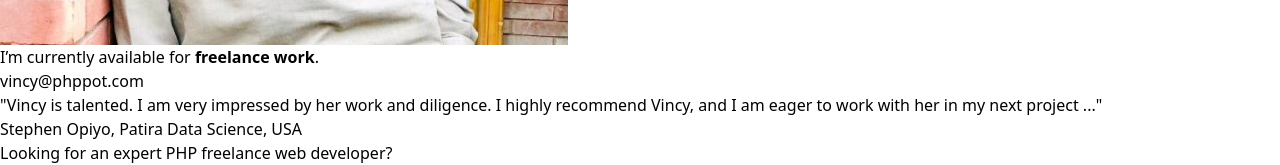
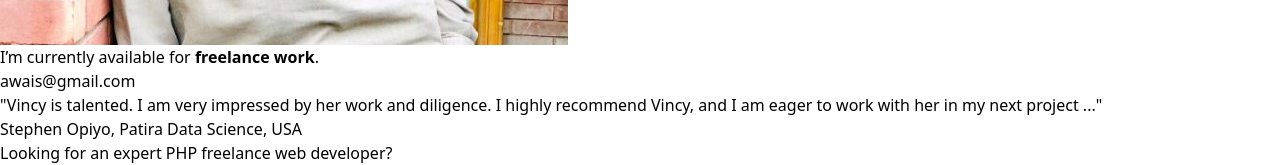
Before and after one commit to mawaisakhter/self-portfolio-and-components-of-differents-language-using-react-js-and-tailwind-css, a React (Vite) app: page /Contact in a window 1280 px wide. Shown: the part 1029-1194 px from the top of the page. Built offline with nearby package versions, Linux system fonts and the light colour scheme.

Commit message:
Update Contact.jsx

```diff
--- a/src/components/Contact/Contact.jsx
+++ b/src/components/Contact/Contact.jsx
@@ -37,7 +37,7 @@ const Contact = () => {
                 </div>
                 <div className='px-2 pb-3'>
                   <p>I’m currently available for <b>freelance work</b>.</p>
-                  <a className='text-gray-600 font-bold hover:underline hover:duration-300 cursor-pointer' href="http://vincy@phppot.com">vincy@phppot.com</a>
+                  <a className='text-gray-600 font-bold hover:underline hover:duration-300 cursor-pointer' href="#">awais@gmail.com</a>
                 </div>
             </div>
             <div className='border rounded-lg mt-8 p-3'>
```
